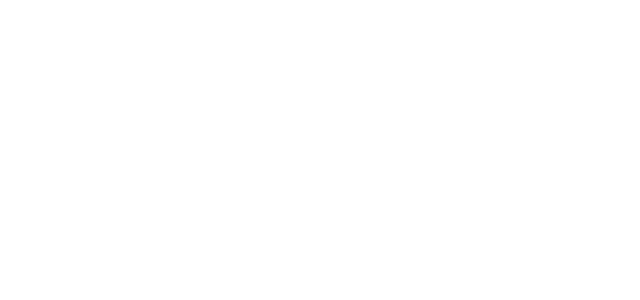
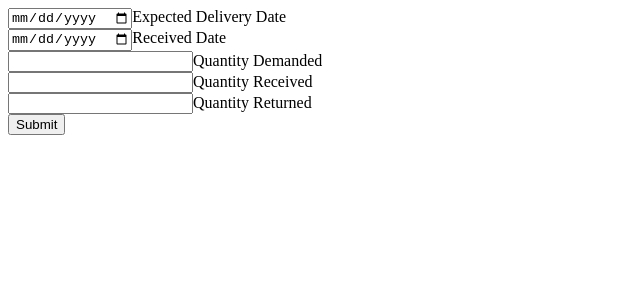
Before and after one commit to jay-goyal/dvm_task2, a React (Create React App) app: page / in a window 1280 px wide. Shown: the top 300 px of the page, without its empty margins (0-640 px from the left). Built offline with nearby package versions, Linux system fonts and the light colour scheme.

Commit message:
Made basic stuff

```diff
--- a/package.json
+++ b/package.json
@@ -10,11 +10,13 @@
     "@types/node": "^16.7.13",
     "@types/react": "^17.0.20",
     "@types/react-dom": "^17.0.9",
+    "@types/uuid": "^8.3.4",
     "react": "^17.0.2",
     "react-dom": "^17.0.2",
     "react-scripts": "5.0.0",
     "sass": "^1.49.7",
     "typescript": "^4.4.2",
+    "uuid": "^8.3.2",
     "web-vitals": "^2.1.0"
   },
   "scripts": {
@@ -40,5 +42,8 @@
       "last 1 firefox version",
       "last 1 safari version"
     ]
+  },
+  "devDependencies": {
+    "prettier": "^2.5.1"
   }
 }
--- a/src/App.tsx
+++ b/src/App.tsx
@@ -0,0 +1,44 @@
+import React, { Component } from "react";
+import ItemObj from "./types/item";
+import EntryForm from "./EntryForm/EntryForm";
+import Item from "./Item/Item";
+
+type appState = {
+  items: ItemObj[];
+  curItem: ItemObj;
+};
+
+class App extends Component<{}, appState> {
+  state: appState = {
+    items: [],
+    curItem: {
+      expDelivery: "",
+      recvdDate: "",
+      qtyDemanded: 0,
+      qtyRecvd: 0,
+      qtyRet: 0,
+      delivered: false,
+      id: "",
+    },
+  };
+
+  addItem = (item: ItemObj) => {
+    this.setState((curState) => {
+      return { items: [...curState.items, item] };
+    });
+  };
+
+  render() {
+    const state = this.state;
+    return (
+      <div>
+        <EntryForm submitFn={this.addItem} item={state.curItem} />
+        {state.items.map((item) => {
+          return <Item {...item} key={item.id} />;
+        })}
+      </div>
+    );
+  }
+}
+
+export default App;
--- /dev/null
+++ b/src/EntryForm/EntryForm.scss
@@ -0,0 +1,5 @@
+.EntryForm {
+  &-err {
+    color: indianred;
+  }
+}
--- /dev/null
+++ b/src/EntryForm/EntryForm.tsx
@@ -0,0 +1,219 @@
+import React, { Component, FormEvent } from "react";
+import { v4 as uuidv4 } from "uuid";
+import ItemObj from "../types/item";
+import "./EntryForm.scss";
+
+type formProp = {
+  item: ItemObj;
+  submitFn: (item: ItemObj) => void;
+};
+
+type formState = {
+  curItem: ItemObj;
+  qtyError: string;
+  expDeliveryErr: string;
+  recvdDateErr: string;
+};
+
+class EntryForm extends Component<formProp, formState> {
+  static defaultProps: formProp = {
+    item: {
+      expDelivery: "",
+      recvdDate: "",
+      qtyDemanded: 0,
+      qtyRecvd: 0,
+      qtyRet: 0,
+      delivered: false,
+      id: "",
+    },
+    submitFn: (item) => {},
+  };
+
+  state: formState = {
+    curItem: this.props.item,
+    qtyError: "",
+    expDeliveryErr: "",
+    recvdDateErr: "",
+  };
+
+  validateForm = (): boolean => {
+    const state = this.state;
+    const curItem = state.curItem;
+    let qtyError = "";
+    let expDeliveryError = "";
+    let recvdDateError = "";
+    if (
+      curItem.recvdDate === "" &&
+      curItem.qtyRecvd === 0 &&
+      curItem.qtyRet === 0
+    ) {
+      this.setState((curState) => {
+        return { ...curState, qtyError: "" };
+      });
+      return true;
+    } else {
+      if (
+        curItem.qtyRecvd + curItem.qtyRet === curItem.qtyDemanded &&
+        curItem.expDelivery !== "" &&
+        curItem.recvdDate !== ""
+      ) {
+        this.setState((curState) => {
+          return {
+            ...curState,
+            qtyError: "",
+            curItem: {
+              ...curState.curItem,
+              delivered: !curState.curItem.delivered,
+            },
+          };
+        });
+        return true;
+      } else {
+        if (curItem.qtyRecvd + curItem.qtyRet !== curItem.qtyDemanded) {
+          qtyError =
+            "The total returned and received quantity should be equal to demanded quantity";
+        }
+        if (curItem.expDelivery === "") {
+          expDeliveryError = "The expected delivery date can't be empty";
+        }
+        if (
+          curItem.recvdDate === "" &&
+          curItem.qtyRecvd === 0 &&
+          curItem.qtyRet === 0
+        ) {
+          recvdDateError = "The expected delivery date can't be empty";
+        }
+        this.setState((curState) => {
+          return {
+            ...curState,
+            qtyError: qtyError,
+            expDeliveryErr: expDeliveryError,
+            recvdDateErr: recvdDateError,
+          };
+        });
+        return false;
+      }
+    }
+  };
+
+  handleChange = <P extends keyof formState["curItem"]>(
+    name: P,
+    value: formState["curItem"][P]
+  ) => {
+    this.setState((curState) => {
+      return {
+        ...curState,
+        curItem: { ...curState["curItem"], [name]: value },
+      };
+    });
+  };
+
+  handleSubmit = (event: FormEvent<HTMLFormElement>) => {
+    event.preventDefault();
+    if (this.validateForm()) {
+      this.setState((curState) => {
+        return {
+          ...curState,
+          curItem: { ...curState["curItem"], id: uuidv4() },
+        };
+      }, this.submitCallbk);
+    }
+  };
+
+  submitCallbk = () => {
+    this.props.submitFn(this.state.curItem);
+    this.resetForm();
+  };
+
+  resetForm = () => {
+    this.setState(() => {
+      return {
+        curItem: {
+          expDelivery: "",
+          recvdDate: "",
+          qtyDemanded: 0,
+          qtyRecvd: 0,
+          qtyRet: 0,
+          delivered: false,
+          id: "",
+        },
+        qtyError: "",
+        expDeliveryErr: "",
+        recvdDateErr: "",
+      };
+    });
+  };
+
+  render() {
+    const state = this.state;
+    return (
+      <div className="EntryForm">
+        <form onSubmit={this.handleSubmit}>
+          <div className="EntryForm-cont">
+            <input
+              type="date"
+              name="expDelivery"
+              value={state.curItem.expDelivery}
+              onChange={(e) => this.handleChange("expDelivery", e.target.value)}
+            />
+            <label htmlFor="expDelivery">Expected Delivery Date</label>
+            <div className="EntryForm-err">{state.expDeliveryErr}</div>
+          </div>
+          <div className="EntryForm-cont">
+            <input
+              type="date"
+              name="recvdDate"
+              value={state.curItem.recvdDate}
+              onChange={(e) => this.handleChange("recvdDate", e.target.value)}
+            />
+            <label htmlFor="recvdDate">Received Date</label>
+            <div className="EntryForm-err">{state.recvdDateErr}</div>
+          </div>
+          <div className="EntryForm-cont">
+            <input
+              type="number"
+              name="qtyDemanded"
+              value={
+                state.curItem.qtyDemanded === 0 ? "" : state.curItem.qtyDemanded
+              }
+              onChange={(e) =>
+                this.handleChange("qtyDemanded", parseInt(e.target.value))
+              }
+            />
+            <label htmlFor="qtyDemanded">Quantity Demanded</label>
+            <div className="EntryForm-err">{state.qtyError}</div>
+          </div>
+          <div className="EntryForm-cont">
+            <input
+              type="number"
+              name="qtyRecvd"
+              value={state.curItem.qtyRecvd === 0 ? "" : state.curItem.qtyRecvd}
+              onChange={(e) =>
+                this.handleChange("qtyRecvd", parseInt(e.target.value))
+              }
+            />
+            <label htmlFor="qtyRecvd">Quantity Received</label>
+            <div className="EntryForm-err">{state.qtyError}</div>
+          </div>
+          <div className="EntryForm-cont">
+            <input
+              type="number"
+              name="qtyRet"
+              value={state.curItem.qtyRet === 0 ? "" : state.curItem.qtyRet}
+              onChange={(e) =>
+                this.handleChange("qtyRet", parseInt(e.target.value))
+              }
+            />
+            <label htmlFor="">Quantity Returned</label>
+            <div className="EntryForm-err">{state.qtyError}</div>
+          </div>
+          <div className="EntryForm-cont">
+            <input type="submit" value="Submit" />
+          </div>
+        </form>
+      </div>
+    );
+  }
+}
+
+export default EntryForm;
--- /dev/null
+++ b/src/Item/Item.tsx
@@ -0,0 +1,26 @@
+import React, { Component } from "react";
+import ItemObj from "../types/item";
+
+class Item extends Component<ItemObj> {
+  render() {
+    const props = this.props;
+    return (
+      <div>
+        <p className="Item-info">Expected Delivery Date: {props.expDelivery}</p>
+        <p className="Item-info">Received Date: {props.recvdDate}</p>
+        <p className="Item-info">Quantity Demanded: {props.qtyDemanded}</p>
+        <p className="Item-info">Quantity Received: {props.qtyRecvd}</p>
+        <p className="Item-info">Quantity Returned: {props.qtyRet}</p>
+        <p
+          className={`Item-info ${
+            props.delivered ? "Item-delivered" : "Item-undelivered"
+          }`}
+        >
+          {props.delivered ? "Delivered" : "Undelivered"}
+        </p>
+      </div>
+    );
+  }
+}
+
+export default Item;
--- a/src/index.tsx
+++ b/src/index.tsx
@@ -1,10 +1,12 @@
-import React from 'react';
-import ReactDOM from 'react-dom';
+import React from "react";
+import ReactDOM from "react-dom";
+import App from "./App";
 
 ReactDOM.render(
   <React.StrictMode>
+    <App />
   </React.StrictMode>,
-  document.getElementById('root')
+  document.getElementById("root")
 );
 
 // If you want to start measuring performance in your app, pass a function
```
Also changed, not shown: src/types/item.d.ts (added, +11 -0 lines), 1 other file (tests, documents, lock files or other folders).
